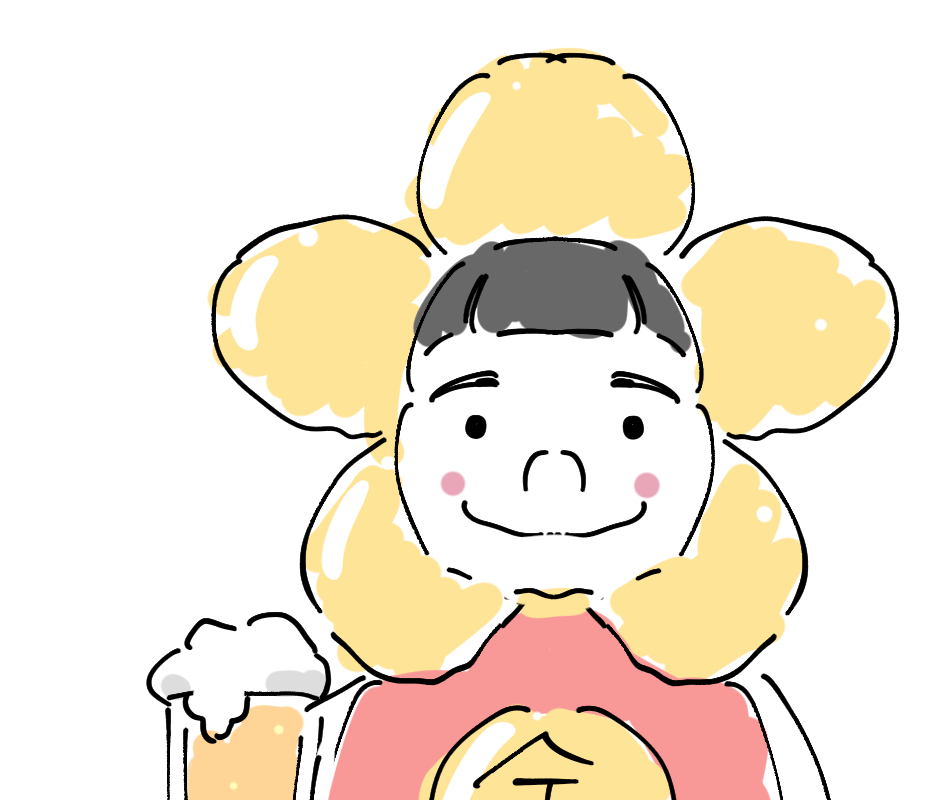
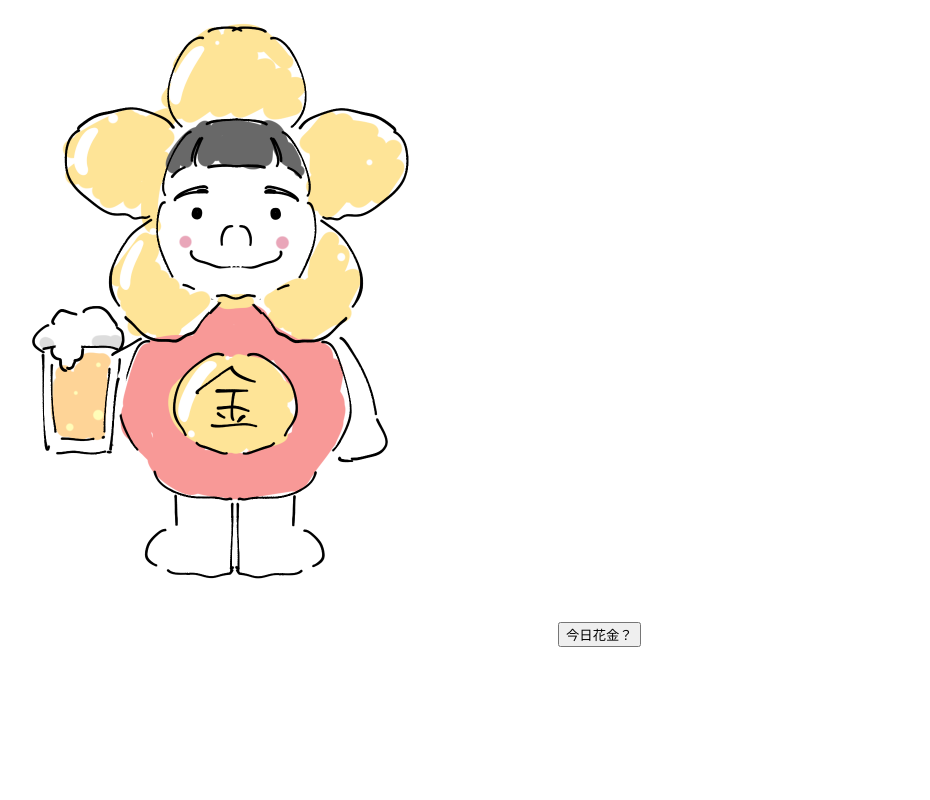
Before and after one commit to chaspy/hanakintaro-web, a React (Create React App) app: page / in a window 1280 px wide. Shown: the top 800 px of the page, without its empty margins (82-1012 px from the left). Built offline with nearby package versions, Linux system fonts and the light colour scheme.

Commit message:
Make smaller hanakintaro

```diff
--- a/src/Hanakintaro.css
+++ b/src/Hanakintaro.css
@@ -1,3 +1,3 @@
 img {
-  width: 100%; /* bodyの幅に対する割合 */
+  width: 50%; /* bodyの幅に対する割合 */
 }
```
